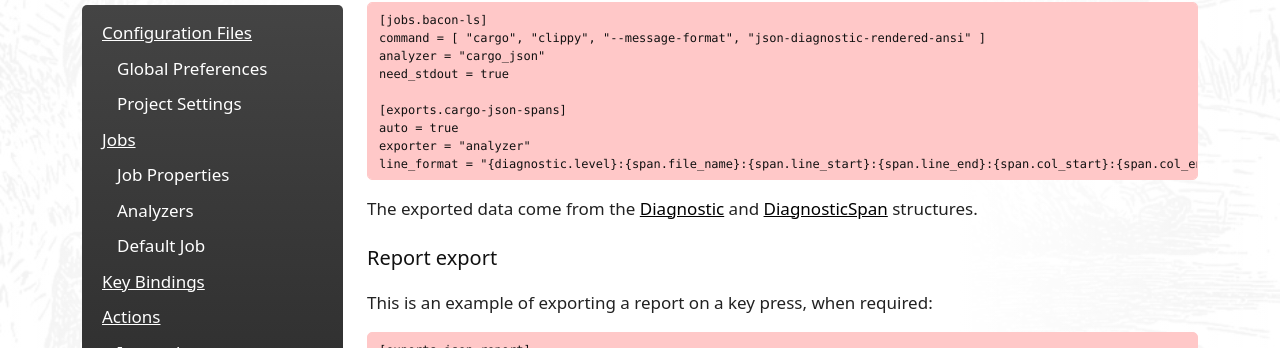
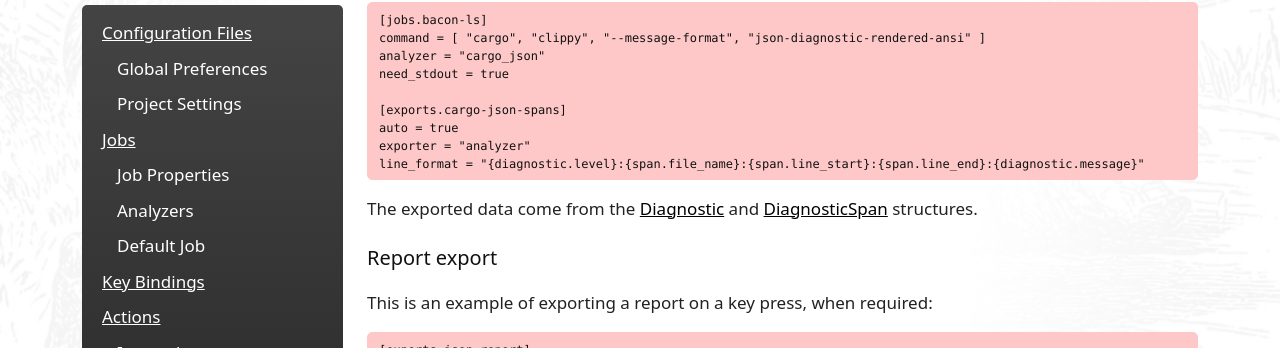
Before and after one commit to Canop/bacon, an MkDocs documentation site: the page built from website/docs/config.md, in a window 1280 px wide and 900 px high, scrolled down 6943 px. Shown: the part 103-451 px from the top of the window. Built offline with MkDocs 1.6.1, drawn with Linux system fonts in a browser that asks for light colours; nearby versions of some CDN libraries; a style sheet for code colours, icons or effects is not loaded.

Commit message:
fix broken web layout

````diff
--- a/website/docs/config.md
+++ b/website/docs/config.md
@@ -262,7 +262,7 @@ need_stdout = true
 [exports.cargo-json-spans]
 auto = true
 exporter = "analyzer"
-line_format = "{diagnostic.level}:{span.file_name}:{span.line_start}:{span.line_end}:{span.col_start}:{span.col_end}:{diagnostic.message}"
+line_format = "{diagnostic.level}:{span.file_name}:{span.line_start}:{span.line_end}:{diagnostic.message}"
 ```
 
 The exported data come from the [Diagnostic](https://docs.rs/cargo_metadata/0.19.1/cargo_metadata/diagnostic/struct.Diagnostic.html) and [DiagnosticSpan](https://docs.rs/cargo_metadata/0.19.1/cargo_metadata/diagnostic/struct.DiagnosticSpan.html) structures.
````
